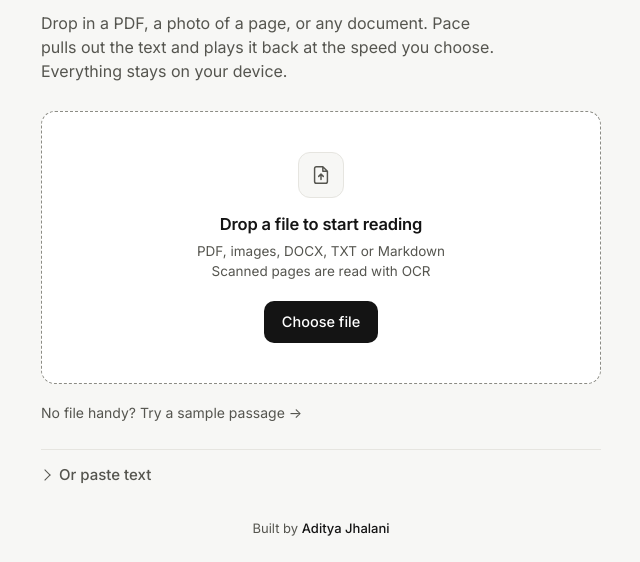
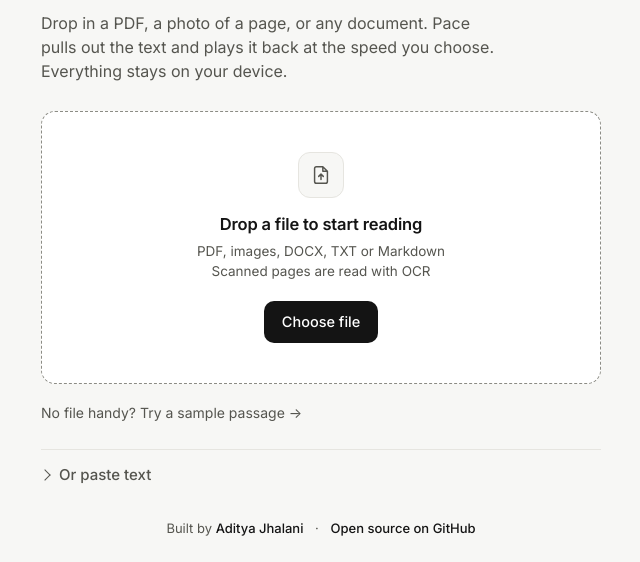
Before and after one commit to aditya123123123123/pace, a website built with Vite: page index.html in a window 1280 px wide. Shown: the part 238-800 px from the top of the page, without its empty margins (319-959 px from the left). Built offline with nearby package versions, Linux system fonts and the light colour scheme.

Commit message:
Link the GitHub repo next to the Built by credit

```diff
--- a/index.html
+++ b/index.html
@@ -61,7 +61,9 @@
     </section>
 
     <footer class="credit">
-      Built by <a href="https://www.adityajhalani.com/" target="_blank" rel="noopener">Aditya Jhalani</a>
+      <span class="credit-part">Built by <a href="https://www.adityajhalani.com/" target="_blank" rel="noopener">Aditya Jhalani</a></span>
+      <span class="credit-sep" aria-hidden="true">·</span>
+      <span class="credit-part"><a href="https://github.com/aditya123123123123/pace" target="_blank" rel="noopener">Open source on GitHub</a></span>
     </footer>
   </main>
 
--- a/src/style.css
+++ b/src/style.css
@@ -73,6 +73,13 @@ kbd {
   display: inline-block; padding: 12px 0; margin: -12px 0; /* 44px-tall touch target */
 }
 .credit a:hover { color: var(--ink); text-decoration: underline; text-underline-offset: 3px; }
+.credit-sep { margin: 0 8px; }
+.credit-part { white-space: nowrap; }
+@media (max-width: 359px) {
+  .credit-part { display: block; }
+  .credit-part + .credit-part { margin-top: 10px; }
+  .credit-sep { display: none; }
+}
 .topbar {
   display: flex; align-items: center; justify-content: space-between;
   padding: 18px max(20px, env(safe-area-inset-left)) 18px max(20px, env(safe-area-inset-right));
```
